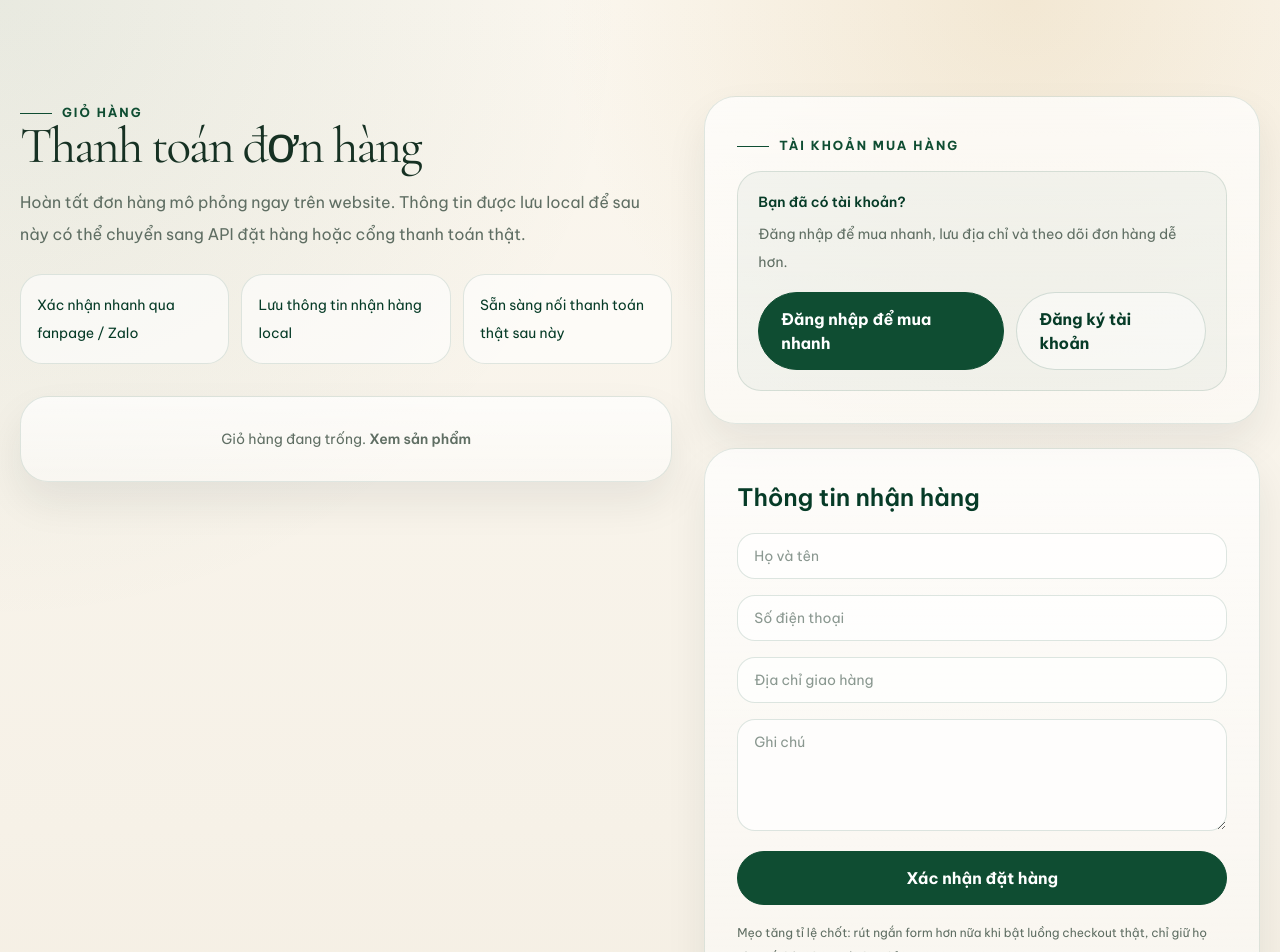
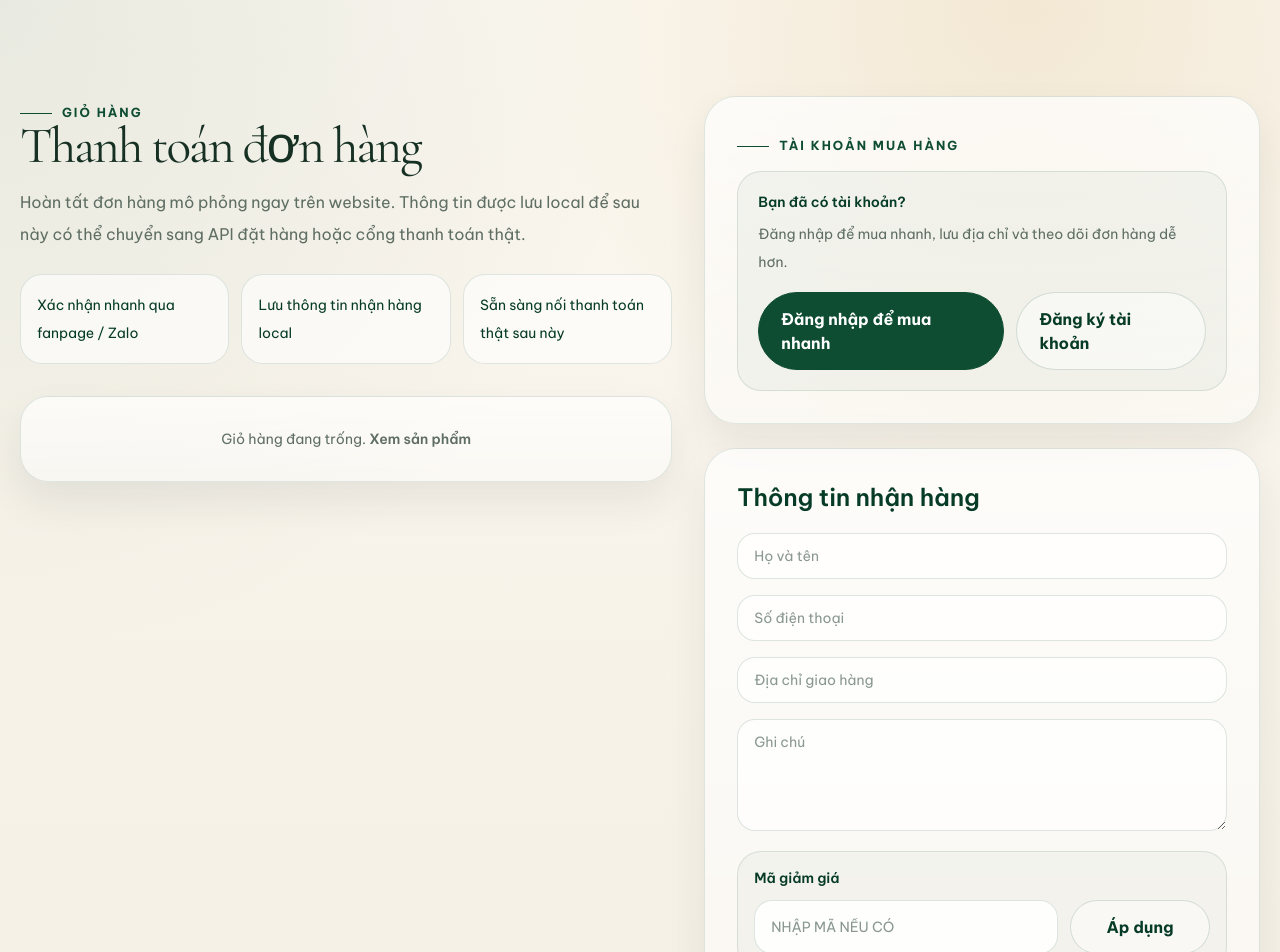
Before and after one commit to thanhtrang16490/trahoaphuc.com, a Next.js app: page /gio-hang in a window 1280 px wide. Shown: the top 952 px of the page. Built offline with nearby package versions, Linux system fonts and the light colour scheme.

Commit message:
Add cart coupon support

```diff
--- a/app/gio-hang/page.tsx
+++ b/app/gio-hang/page.tsx
@@ -7,12 +7,27 @@ import { clearCart, readCart, readCheckoutInfo, removeItem, saveCheckoutInfo, se
 import { formatCurrency } from "@/data/pricing";
 import type { AuthUser } from "@/components/auth-store";
 import { isMockAdminUser, readAuthUser, saveAuthUser, subscribeAuth } from "@/components/auth-store";
+import { useToast } from "@/components/toast";
+
+const couponCatalog = {
+  HOAPHUC5: { label: "Giảm 5%", type: "percent" as const, value: 0.05, minSubtotal: 0, note: "Áp dụng cho mọi đơn hàng" },
+  FREESHIP200: { label: "Miễn phí ship", type: "shipping" as const, value: 30000, minSubtotal: 200000, note: "Đơn từ 200.000đ" },
+  HOAPHUC10: { label: "Giảm 10%", type: "percent" as const, value: 0.1, minSubtotal: 1000000, note: "Đơn từ 1.000.000đ" },
+};
+
+type CouponState = {
+  code: string;
+  error: string;
+  appliedCode: keyof typeof couponCatalog | "";
+};
 
 export default function CartPage() {
   const [items, setItems] = useState<CartItem[]>([]);
   const [submitted, setSubmitted] = useState(false);
   const [form, setForm] = useState(() => readCheckoutInfo());
   const [authUser, setAuthUser] = useState<AuthUser | null>(null);
+  const [coupon, setCoupon] = useState<CouponState>({ code: "", error: "", appliedCode: "" });
+  const { showToast } = useToast();
 
   useEffect(() => {
     const syncCart = () => setItems(readCart());
@@ -27,7 +42,14 @@ export default function CartPage() {
   }, []);
   const subtotal = items.reduce((sum, item) => sum + item.quantity * item.price, 0);
   const shipping = subtotal > 0 ? 30000 : 0;
-  const total = subtotal + shipping;
+  const appliedCoupon = coupon.appliedCode ? couponCatalog[coupon.appliedCode] : null;
+  const discount = appliedCoupon
+    ? appliedCoupon.type === "percent"
+      ? Math.round(subtotal * appliedCoupon.value)
+      : Math.min(shipping, appliedCoupon.value)
+    : 0;
+  const shippingAfterDiscount = appliedCoupon?.type === "shipping" ? Math.max(0, shipping - discount) : shipping;
+  const total = subtotal + shippingAfterDiscount - (appliedCoupon?.type === "percent" ? discount : 0);
 
   const handleChange = (field: keyof typeof form, value: string) => {
     const next = { ...form, [field]: value };
@@ -38,6 +60,39 @@ export default function CartPage() {
   const handleSubmit = () => {
     if (!items.length) return;
     setSubmitted(true);
+  };
+
+  const applyCoupon = () => {
+    const raw = coupon.code.trim().toUpperCase();
+    if (!raw) {
+      setCoupon((current) => ({ ...current, error: "Nhập mã giảm giá nếu bạn có." }));
+      return;
+    }
+
+    const found = couponCatalog[raw as keyof typeof couponCatalog];
+    if (!found) {
+      setCoupon((current) => ({ ...current, error: "Mã giảm giá không hợp lệ." }));
+      return;
+    }
+
+    if (subtotal < found.minSubtotal) {
+      setCoupon((current) => ({
+        ...current,
+        error: `Mã này áp dụng cho đơn từ ${formatCurrency(found.minSubtotal)}.`,
+      }));
+      return;
+    }
+
+    setCoupon({ code: raw, error: "", appliedCode: raw as keyof typeof couponCatalog });
+    showToast({
+      title: "Đã áp dụng mã giảm giá",
+      message: `${found.label} được kích hoạt thành công.`,
+    });
+  };
+
+  const removeCoupon = () => {
+    setCoupon({ code: "", error: "", appliedCode: "" });
+    showToast({ title: "Đã xoá mã giảm giá" });
   };
 
   return (
@@ -153,6 +208,32 @@ export default function CartPage() {
               <input className="rounded-[18px] border border-[rgba(15,77,50,0.14)] bg-white/70 px-4 py-3 text-sm outline-none" placeholder="Địa chỉ giao hàng" value={form.address} onChange={(e) => handleChange("address", e.target.value)} />
               <textarea className="min-h-28 rounded-[18px] border border-[rgba(15,77,50,0.14)] bg-white/70 px-4 py-3 text-sm outline-none" placeholder="Ghi chú" value={form.note} onChange={(e) => handleChange("note", e.target.value)} />
             </div>
+            <div className="mt-5 rounded-[24px] border border-[rgba(15,77,50,0.12)] bg-[rgba(15,77,50,0.03)] p-4">
+              <div className="text-sm font-semibold text-[var(--green-dark)]">Mã giảm giá</div>
+              <div className="mt-3 flex flex-col gap-3 sm:flex-row">
+                <input
+                  className="min-w-0 flex-1 rounded-[18px] border border-[rgba(15,77,50,0.14)] bg-white/90 px-4 py-3 text-sm uppercase outline-none"
+                  placeholder="Nhập mã nếu có"
+                  value={coupon.code}
+                  onChange={(e) => setCoupon((current) => ({ ...current, code: e.target.value, error: "" }))}
+                />
+                <button className="button button-secondary justify-center sm:w-[140px]" onClick={applyCoupon} type="button">
+                  Áp dụng
+                </button>
+              </div>
+              {coupon.error ? <div className="mt-2 text-xs leading-6 text-[#c85046]">{coupon.error}</div> : null}
+              {appliedCoupon ? (
+                <div className="mt-3 flex items-center justify-between gap-3 rounded-[18px] bg-white px-4 py-3 text-sm text-[var(--green-dark)] shadow-[0_8px_18px_rgba(15,77,50,0.06)]">
+                  <div>
+                    <div className="font-semibold uppercase tracking-[0.14em] text-[var(--green)]">{coupon.appliedCode}</div>
+                    <div className="mt-1 text-xs leading-6 text-[var(--muted)]">{appliedCoupon.note}</div>
+                  </div>
+                  <button type="button" className="text-sm font-semibold text-[var(--green-dark)] underline" onClick={removeCoupon}>
+                    Bỏ mã
+                  </button>
+                </div>
+              ) : null}
+            </div>
             <button className="button button-primary mt-5 w-full justify-center" onClick={handleSubmit} disabled={!items.length}>
               Xác nhận đặt hàng
             </button>
@@ -171,6 +252,12 @@ export default function CartPage() {
             <div className="mt-4 space-y-3 text-sm text-[var(--muted)]">
               <div className="flex items-center justify-between"><span>Tạm tính</span><span>{formatCurrency(subtotal)}</span></div>
               <div className="flex items-center justify-between"><span>Phí giao hàng</span><span>{formatCurrency(shipping)}</span></div>
+              {appliedCoupon ? (
+                <div className="flex items-center justify-between">
+                  <span>Giảm giá ({coupon.appliedCode})</span>
+                  <span>-{formatCurrency(discount)}</span>
+                </div>
+              ) : null}
               <div className="flex items-center justify-between border-t border-[rgba(15,77,50,0.12)] pt-3 text-base font-semibold text-[var(--green-dark)]"><span>Tổng cộng</span><span>{formatCurrency(total)}</span></div>
             </div>
             <div className="mt-5 flex flex-wrap gap-3">
```
